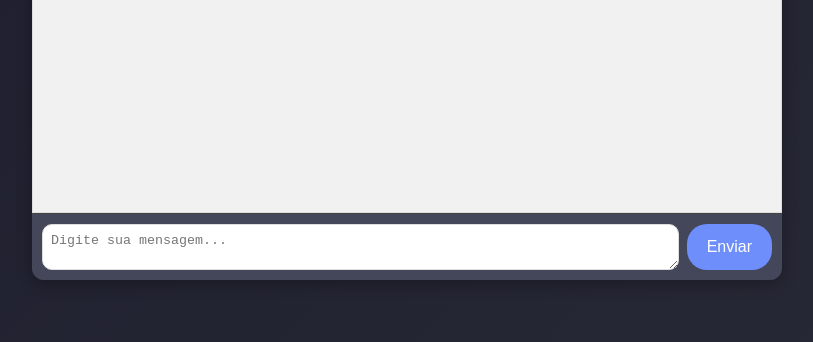
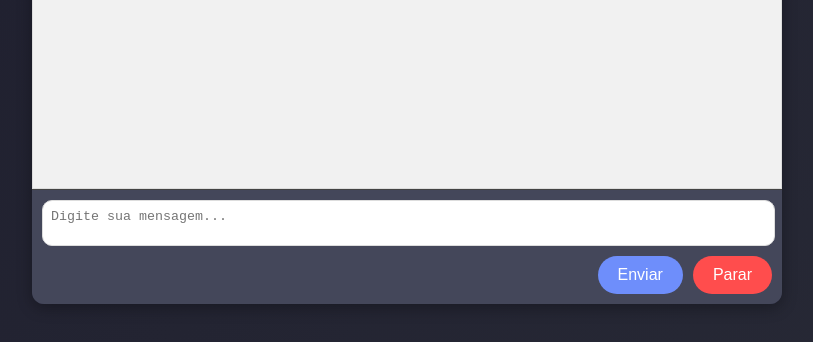
Before and after one commit to DevMachad0/Aurora, a website: page public/chat-aurora.html in a window 1280 px wide. Shown: the part 298-640 px from the top of the page, without its empty margins (233-1046 px from the left). Drawn offline with Linux system fonts and the light colour scheme; sample sign-in values are in the browser's storage.

Commit message:
confirando e incluindo funções

```diff
--- a/public/chat-aurora.html
+++ b/public/chat-aurora.html
@@ -41,7 +41,11 @@
 
     <div class="input-container">
         <textarea id="message-input" placeholder="Digite sua mensagem..."></textarea>
-        <button id="send-button">Enviar</button>
+        <div class="action-container">
+            <button id="send-button">Enviar</button>
+            <button id="stop-button">Parar</button>
+            <!-- Botões adicionais podem ser adicionados aqui futuramente -->
+        </div>
     </div>
 </div>
 
--- a/public/scripts/chat-aurora.js
+++ b/public/scripts/chat-aurora.js
@@ -22,6 +22,7 @@ if (!token) {
 
 let logoutTimer;
 let inactivityTimer;
+let stopGeneration = false;
 
 // Função para deslogar o usuário
 function logout() {
@@ -83,6 +84,11 @@ document.addEventListener("DOMContentLoaded", function () {
     const messageInput = document.getElementById("message-input");
     const sendButton = document.getElementById("send-button");
     const chatBox = document.querySelector(".chat-box");
+    const stopButton = document.getElementById("stop-button");
+
+    stopButton.addEventListener("click", function () {
+        stopGeneration = true;
+    });
 
     function appendMessage(sender, text) {
         const messageElement = document.createElement("div");
@@ -153,6 +159,10 @@ document.addEventListener("DOMContentLoaded", function () {
         chatBox.appendChild(messageElement);
 
         for (let i = 0; i < text.length; i++) {
+            if (stopGeneration) {
+                stopGeneration = false;
+                break;
+            }
             messageElement.innerHTML = formatMarkdown(text.slice(0, i + 1)); // Formata o texto em Markdown
             chatBox.scrollTop = chatBox.scrollHeight;
             await new Promise(resolve => setTimeout(resolve, 50)); // Ajuste o tempo conforme necessário
--- a/public/styles/chat-aurora.css
+++ b/public/styles/chat-aurora.css
@@ -128,10 +128,61 @@ nav ul li a:hover {
 /* Input */
 .input-container {
     display: flex;
+    flex-direction: column; /* Alterado para coluna */
     padding: 10px;
     background-color: #44475a;
     border-top: 1px solid #444;
 }
+
+#message-input {
+    flex-grow: 1;
+    padding: 8px;
+    border-radius: 10px;
+    border: 1px solid #ddd;
+    height: 46px; /* Altura fixa */
+    width: 733px; /* Largura fixa */
+    overflow-y: auto; /* Adiciona barra de rolagem vertical se necessário */
+    white-space: pre-wrap; /* Mantém as quebras de linha */
+    margin-bottom: 10px; /* Espaço entre o input e o container de ação */
+    resize: none; /* Impede o redimensionamento manual */
+}
+
+/* Container de ação */
+.action-container {
+    display: flex;
+    justify-content: flex-end; /* Alinha os itens à esquerda */
+    align-items: center; /* Alinha os itens verticalmente ao centro */
+    gap: 10px; /* Adiciona um espaçamento entre os itens */
+}
+
+#send-button {
+    background-color: #6e8efb;
+    color: white;
+    border: none;
+    padding: 10px 20px;
+    border-radius: 20px;
+    cursor: pointer;
+    font-size: 16px;
+}
+
+#send-button:hover {
+    background-color: #5a75e6;
+}
+
+#stop-button {
+    background-color: #ff4d4d;
+    color: white;
+    border: none;
+    padding: 10px 20px;
+    border-radius: 20px;
+    cursor: pointer;
+    font-size: 16px;
+}
+
+#stop-button:hover {
+    background-color: #e60000;
+}
+
 /* Mensagens do bot */
 .bot-message {
     align-self: flex-start; /* Posiciona à esquerda */
@@ -161,33 +212,7 @@ nav ul li a:hover {
     line-height: 1.4;
     box-shadow: 0 2px 4px rgba(0, 0, 0, 0.1);
 }
-#message-input {
-    flex-grow: 1;
-    padding: 8px;
-    border-radius: 10px;
-    border: 1px solid #ddd;
-    height: 46px; /* Altura fixa */
-    max-height: 46px; /* Altura máxima */
-    overflow-y: auto; /* Adiciona barra de rolagem vertical se necessário */
-    white-space: pre-wrap; /* Mantém as quebras de linha */
-}
 
-#send-button {
-    background-color: #6e8efb;
-    color: white;
-    border: none;
-    padding: 10px 20px;
-    border-radius: 20px;
-    margin-left: 8px;
-    cursor: pointer;
-    font-size: 16px;
-}
-
-#send-button:hover {
-    background-color: #5a75e6;
-}
-
-/* Tema escuro */
 .dark-mode {
     background: linear-gradient(135deg, #121212, #1a1a2e);
 }
@@ -221,6 +246,7 @@ nav ul li a:hover {
     #sidebar {
         width: 220px;
         left: -220px;
+        top: 0; /* Adicionado para fixar no topo */
     }
 
     header {
--- a/public/styles/chat-config.css
+++ b/public/styles/chat-config.css
@@ -198,7 +198,7 @@ h2 {
 @media (max-width: 768px) {
     .config-container {
         width: 100%;
-        height: 100vh;
+        height: auto; /* Alterado de 100vh para auto */
         border-radius: 0;
         padding: 15px;
     }
```
